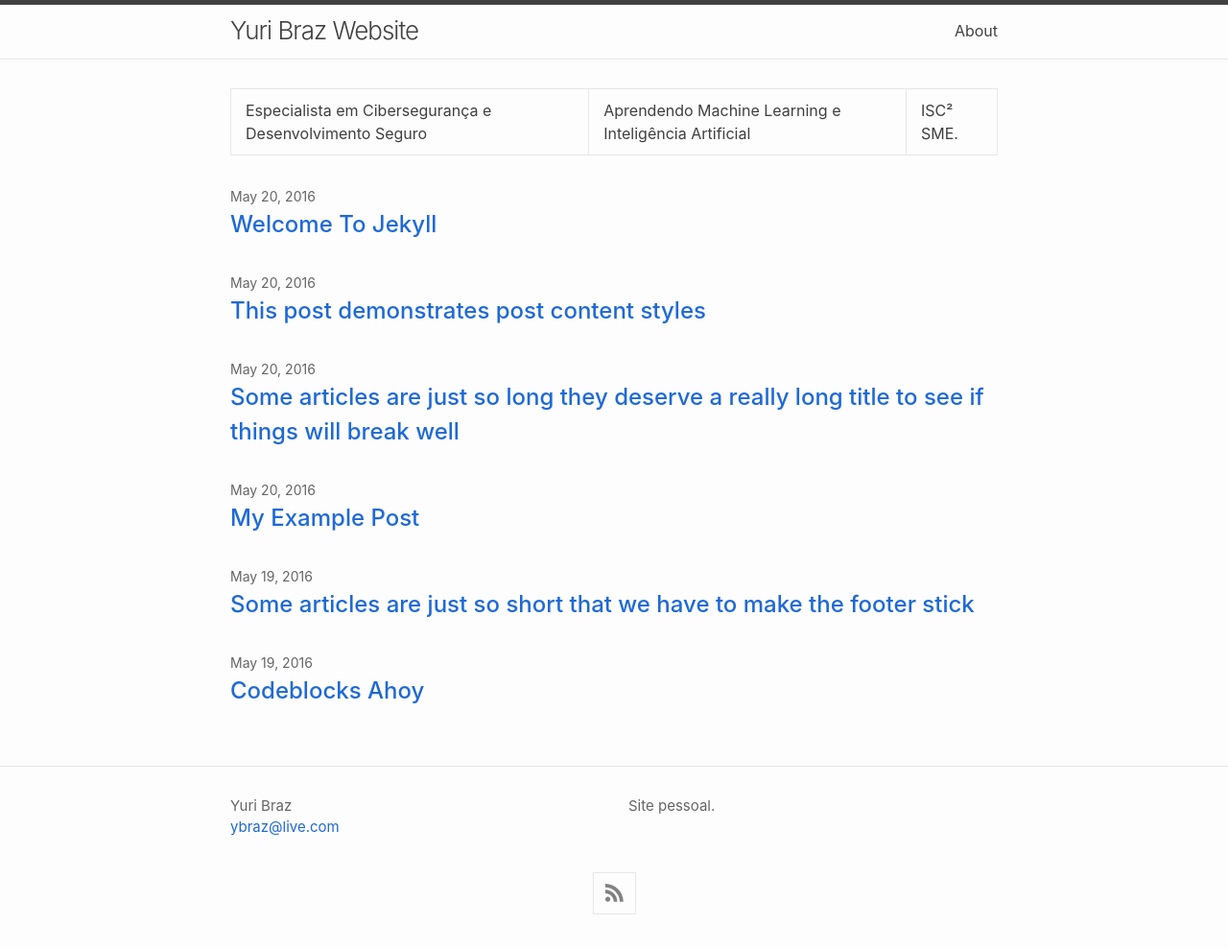
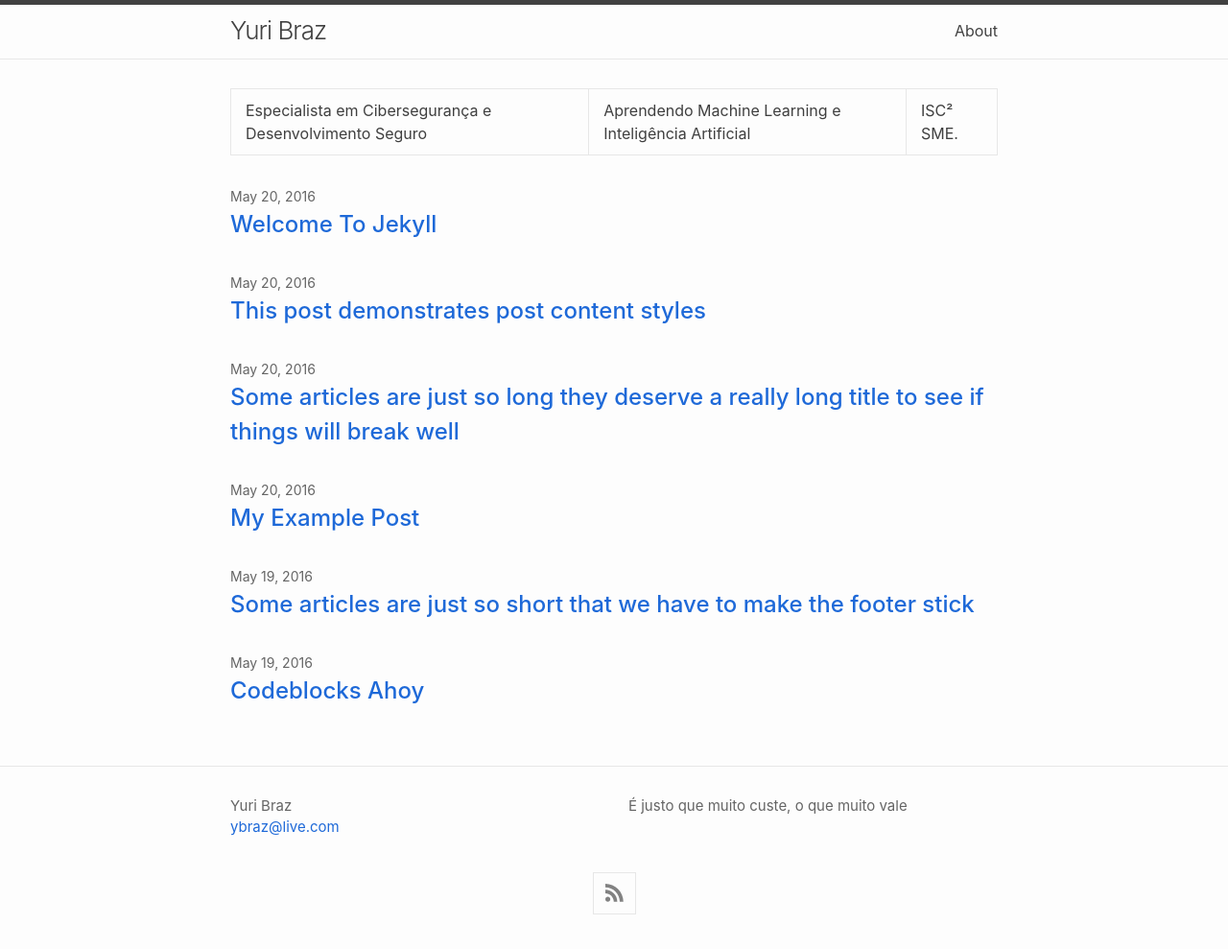
Before and after one commit to ybraz/ybraz.github.io, a Jekyll site: the page built from index.md, in a window 1280 px wide. Shown: the whole page at 96% size. Built offline with Jekyll 4.4.1, drawn with Linux system fonts in a browser that asks for light colours; nearby versions of some CDN libraries.

Commit message:
Update site title and description; enable excerpts on homepage

```diff
--- a/_config.yml
+++ b/_config.yml
@@ -8,8 +8,8 @@
   name: Yuri Braz
   email: ybraz@live.com
 
-title: Yuri Braz Website
-description: Site pessoal.
+title: Yuri Braz
+description: "É justo que muito custe, o que muito vale"
 
 minima:
 #   Minima color scheme.
@@ -21,7 +21,7 @@
     - about.md
 #
 #   Set to `true` to show excerpts on the homepage.
-show_excerpts: false
+show_excerpts: true
 #
 #   Minima date format.
 #     The default value is "%b %d, %Y" (e.g. Nov 14, 2023).
```
